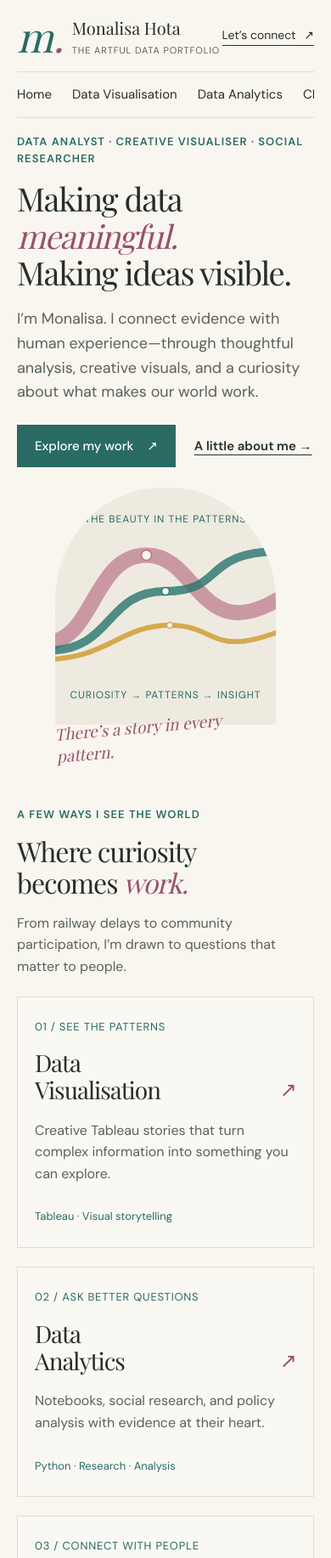
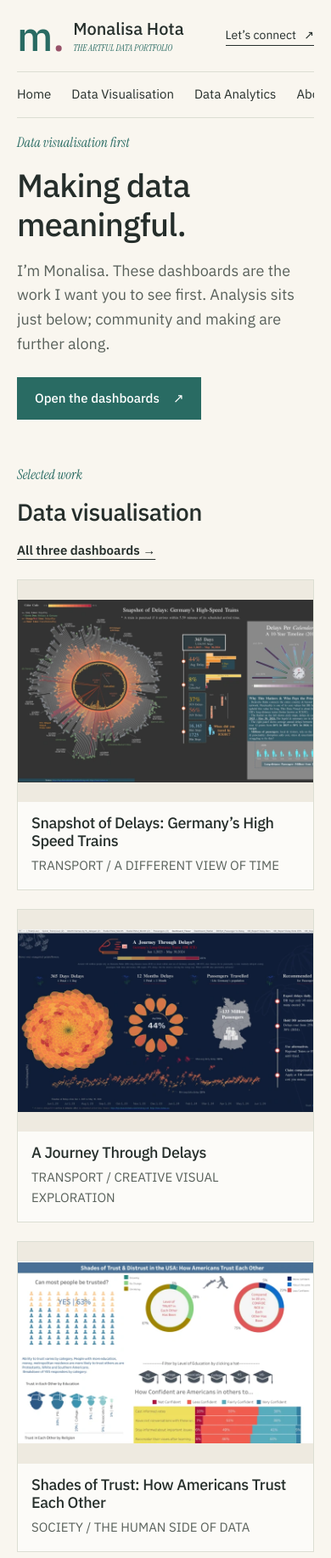
Before and after one commit to ashishkamra/artfuldata, an Astro site: page / in a window 390 px wide. Shown: the top 1834 px of the page at 85% size. Built offline with nearby package versions, Linux system fonts and the light colour scheme; Astro itself is replaced by a stand-in of ours; a web font is replaced by a local one.

Commit message:
feat: lead the portfolio with visualisation
Move CEG and the town survey under analytics, quiet community and woodworking, and replace the display serif with a plain sans.

```diff
--- a/astro.config.mjs
+++ b/astro.config.mjs
@@ -5,4 +5,7 @@ export default defineConfig({
   base: '/artfuldata',
   srcDir: './src/artfuldata',
   trailingSlash: 'always',
+  redirects: {
+    '/ceg': '/artfuldata/analytics/ceg/',
+  },
 });
--- a/src/artfuldata/content/projects.ts
+++ b/src/artfuldata/content/projects.ts
@@ -31,5 +31,4 @@ export const notebooks = [
 export const forthcomingReports = [
   { title: 'Akshara Foundation', label: 'LEARNING LEVELS / 2012–2013', description: 'Cleaned, coded, and analysed qualitative and quantitative student learning data for a randomised control trial using Excel; published an official report.' },
   { title: 'Bachpan Bachao Andolan', label: 'CHILD RIGHTS / 2003–2005', description: 'Monitored and reported on core national projects supporting the emancipation of child and bonded labourers, as Program Officer with the Association for Voluntary Action.' },
-  { title: 'Arlington Town Report', label: 'COMMUNITY RESEARCH / 2024–2026', description: 'Contributed to the annual town survey through survey tool development, data analysis, visualisation, and report writing with the Civic Engagement Group.' },
 ];
--- a/src/artfuldata/layouts/Layout.astro
+++ b/src/artfuldata/layouts/Layout.astro
@@ -3,8 +3,10 @@ import '../styles/global.css';
 const { title, description = 'Monalisa Hota: data analytics, creative data visualisation, and social research. Explore projects that connect evidence with human experience.' } = Astro.props;
 const base = import.meta.env.BASE_URL;
 const url = (path = '') => `${base}${path}`;
-const navigation = [['', 'Home'], ['visualisation/', 'Data Visualisation'], ['analytics/', 'Data Analytics'], ['ceg/', 'CEG Experiment'], ['woodworking/', 'Woodworking'], ['about/', 'About & Contact']];
+const navigation = [['', 'Home'], ['visualisation/', 'Data Visualisation'], ['analytics/', 'Data Analytics'], ['about/', 'About']];
 const current = Astro.url.pathname.replace(/\/$/, '');
+const href = (path: string) => url(path).replace(/\/$/, '');
+const isCurrent = (path: string) => path === '' ? current === href('') : current === href(path) || current.startsWith(`${href(path)}/`);
 ---
 <!doctype html>
 <html lang="en">
@@ -26,9 +28,9 @@ const current = Astro.url.pathname.replace(/\/$/, '');
     <a class="skip-link" href="#main">Skip to content</a>
     <header class="site-header">
       <div class="masthead"><a class="brand" href={url()}><span class="brand-mark" aria-hidden="true">m<span>.</span></span><span>Monalisa Hota<small>THE ARTFUL DATA PORTFOLIO</small></span></a><a class="hello" href="mailto:monalisa.hota@gmail.com">Let’s connect <span aria-hidden="true">↗</span></a></div>
-      <nav aria-label="Main navigation">{navigation.map(([path, label]) => <a href={url(path)} aria-current={current === url(path).replace(/\/$/, '') ? 'page' : undefined}>{label}</a>)}</nav>
+      <nav aria-label="Main navigation">{navigation.map(([path, label]) => <a href={url(path)} aria-current={isCurrent(path) ? 'page' : undefined}>{label}</a>)}</nav>
     </header>
     <main id="main"><slot /></main>
-    <footer><div><span class="eyebrow">GOOD QUESTIONS. THOUGHTFUL ANSWERS.</span><h2>Let’s make something<br /><em>meaningful.</em></h2><a class="text-link" href="mailto:monalisa.hota@gmail.com">monalisa.hota@gmail.com ↗</a></div><div class="footer-links"><a href="https://public.tableau.com/app/profile/lisa.hota/vizzes">Tableau Public ↗</a><a href="https://www.kaggle.com/lisamlh/code">Kaggle ↗</a><a href="https://www.linkedin.com/in/youdontfoolme/">LinkedIn ↗</a><small>Monalisa Hota · Düsseldorf, Germany<br />Data, design & a little curiosity.</small></div></footer>
+    <footer><div><span class="eyebrow">Good questions. Thoughtful answers.</span><h2>Let’s make something meaningful.</h2><a class="text-link" href="mailto:monalisa.hota@gmail.com">monalisa.hota@gmail.com ↗</a></div><div class="footer-links"><a href={url('community/')}>Community</a><a href={url('woodworking/')}>Woodworking</a><a href="https://public.tableau.com/app/profile/lisa.hota/vizzes">Tableau Public ↗</a><a href="https://www.kaggle.com/lisamlh/code">Kaggle ↗</a><a href="https://www.linkedin.com/in/youdontfoolme/">LinkedIn ↗</a><small>Monalisa Hota · Düsseldorf, Germany<br />Data, design & a little curiosity.</small></div></footer>
   </body>
 </html>
--- a/src/artfuldata/pages/about.astro
+++ b/src/artfuldata/pages/about.astro
@@ -15,6 +15,6 @@ const experience = [
   <section><div class="section-heading"><div><p class="eyebrow">WHAT I BRING</p><h2>A connected <em>toolkit.</em></h2></div></div><div class="grid three"><article class="work-card"><p class="eyebrow">DATA & VISUALS</p><h3>From raw data<br />to clear stories.</h3><p>Tableau Public · Python · Pandas · Matplotlib · Seaborn · Excel · MS Office</p></article><article class="work-card"><p class="eyebrow">SOCIAL RESEARCH</p><h3>Methods that start<br />with people.</h3><p>Study design · Survey tools · Qualitative and quantitative research · Data collection, processing, and analysis</p></article><article class="work-card"><p class="eyebrow">CREATIVE PRACTICE</p><h3>Resourceful.<br />Practical. Empathetic.</h3><p>Human-centred design thinking · Prototyping · Iteration · Creative problem-solving</p></article></div></section>
   <section><div class="section-heading"><div><p class="eyebrow">PROFESSIONAL FOUNDATIONS</p><h2>Work that shaped<br /><em>my perspective.</em></h2></div><a class="text-link" href={`${base}documents/monalisa-hota-cv.pdf`}>Full experience in my CV ↗</a></div><div class="experience-list">{experience.map(([date, role, organisation, summary]) => <article><span class="eyebrow">{date}</span><div><h3>{role}</h3><p class="organisation">{organisation}</p><p>{summary}</p></div></article>)}</div></section>
   <section><div class="section-heading"><div><p class="eyebrow">LEARNING, ALWAYS</p><h2>Education & <em>exploration.</em></h2></div></div><div class="education-list"><article><h3>MSc Social Policy and Development</h3><p>London School of Economics and Political Science · 2008–2009</p></article><article><h3>Post-Graduate Certificate in Research Methodology</h3><p>Tata Institute of Social Sciences · 2005–2006</p></article><article><h3>Master of Social Work</h3><p>Nagpur University · Family and Child Welfare · 2000–2002</p></article><article><h3>BSc Home Science</h3><p>Delhi University · Child Welfare · 1997–2000</p></article><article><h3>Google Data Analytics Certificate</h3><p>With capstone project · 2022–2023</p></article><p class="small">Further learning: human-centred design workshops, behavioural economics and mindfulness, creativity and innovation courses, and Toastmasters’ Triple Crown Award.</p></div></section>
-  <section class="banner community"><div><p class="eyebrow">BEYOND THE DESK</p><h2>Making a <em>contribution.</em></h2><p>Civic engagement and town survey work in Arlington (2024–2026). Resource coordination for resettling an Afghan refugee family (2021–2022). Repairing donated watches at an Oxfam shop in Düsseldorf (from September 2026).</p><p>Outside work: learning, carpentry, problem-solving, and skiing.</p><p class="small">Languages: fluent English and Hindi · B2 German · Oriya</p></div><a class="button" href={`${base}ceg/`}>Explore the CEG experiment ↗</a></section>
+  <section class="banner community"><div><p class="eyebrow">BEYOND THE DESK</p><h2>Making a <em>contribution.</em></h2><p>Civic engagement and town survey work in Arlington (2024–2026). Resource coordination for resettling an Afghan refugee family (2021–2022). Repairing donated watches at an Oxfam shop in Düsseldorf (from September 2026).</p><p>Outside work: learning, carpentry, problem-solving, and skiing.</p><p class="small">Languages: fluent English and Hindi · B2 German · Oriya</p></div><a class="button" href={`${base}community/`}>Community work ↗</a></section>
   <section class="contact-section" id="contact"><p class="eyebrow">LET’S CONNECT</p><h2>Have a question?<br /><em>Let’s start a conversation.</em></h2><p>For opportunities, collaborations, or a conversation about data and design.</p><a class="button" href="mailto:monalisa.hota@gmail.com">Email Monalisa ↗</a><a class="text-link" href="https://www.linkedin.com/in/youdontfoolme/">Connect on LinkedIn ↗</a></section>
 </Layout>
--- a/src/artfuldata/pages/index.astro
+++ b/src/artfuldata/pages/index.astro
@@ -1,16 +1,32 @@
 ---
 import Layout from '../layouts/Layout.astro';
-import Art from '../components/Art.astro';
+import { tableauProjects } from '../content/projects';
 const base = import.meta.env.BASE_URL;
 ---
 <Layout title="Data with a human story">
-  <section class="hero home-hero split">
-    <div><p class="eyebrow">DATA ANALYST · CREATIVE VISUALISER · SOCIAL RESEARCHER</p><h1>Making data<br /><em>meaningful.</em><br />Making ideas visible.</h1><p class="lead">I’m Monalisa. I connect evidence with human experience—through thoughtful analysis, creative visuals, and a curiosity about what makes our world work.</p><div class="actions"><a class="button" href={`${base}visualisation/`}>Explore my work <span>↗</span></a><a class="text-link" href={`${base}about/`}>A little about me →</a></div></div>
-    <div class="hero-art"><Art /><span class="handwritten">There’s a story in every pattern.</span></div>
+  <section class="hero home-hero">
+    <p class="eyebrow">Data visualisation first</p>
+    <h1>Making data meaningful.</h1>
+    <p class="lead">I’m Monalisa. These dashboards are the work I want you to see first. Analysis sits just below; community and making are further along.</p>
+    <div class="actions"><a class="button" href={`${base}visualisation/`}>Open the dashboards <span>↗</span></a></div>
   </section>
-  <section><div class="section-heading"><div><p class="eyebrow">A FEW WAYS I SEE THE WORLD</p><h2>Where curiosity<br />becomes <em>work.</em></h2></div><p>From railway delays to community participation, I’m drawn to questions that matter to people.</p></div>
-    <div class="grid portfolio-grid"><a class="work-card" href={`${base}visualisation/`}><span class="index">01 / SEE THE PATTERNS</span><h3>Data<br />Visualisation <span>↗</span></h3><p>Creative Tableau stories that turn complex information into something you can explore.</p><span class="tag">Tableau · Visual storytelling</span></a><a class="work-card" href={`${base}analytics/`}><span class="index">02 / ASK BETTER QUESTIONS</span><h3>Data<br />Analytics <span>↗</span></h3><p>Notebooks, social research, and policy analysis with evidence at their heart.</p><span class="tag">Python · Research · Analysis</span></a><a class="work-card" href={`${base}ceg/`}><span class="index">03 / CONNECT WITH PEOPLE</span><h3>Civic<br />Engagement <span>↗</span></h3><p>An outreach experiment bringing flyer design and analytical thinking together.</p><span class="tag">Design · Experiment · Community</span></a><a class="work-card woodworking-card" href={`${base}woodworking/`}><span class="index">04 / MAKE ROOM FOR IDEAS</span><h3>Creative<br />Woodworking <span>↗</span></h3><p>Self-taught furniture design and inventive storage solutions, built through repurposing, prototyping, and iteration.</p><span class="tag">Design-build · Resourcefulness · Craft</span></a></div>
+  <section>
+    <div class="section-heading"><div><p class="eyebrow">Selected work</p><h2>Data visualisation</h2></div><a class="text-link" href={`${base}visualisation/`}>All three dashboards →</a></div>
+    <div class="grid viz-tiles">{tableauProjects.map((project, index) => <a class="image-tile" href={`${base}visualisation/#project-${index + 1}`}><img src={`${base}images/${project.image}`} alt="" width="1200" height="900" /><span class="tile-copy"><h3>{project.title}</h3><p>{project.category}</p></span></a>)}</div>
   </section>
-  <section class="feature split"><div><p class="eyebrow">FEATURED CASE STUDY / ARLINGTON, MASSACHUSETTS</p><h2>A small flyer.<br />A bigger <em>question.</em></h2><p class="lead">Can creative outreach help more neighbours find their voice in community life?</p><p>Explore the Civic Engagement Group experiment: from an invitation to participate, to the patterns in website visits across three outreach phases.</p><a class="button" href={`${base}ceg/`}>Follow the experiment ↗</a></div><a class="feature-image" href={`${base}ceg/`}><img src={`${base}images/ceg/phase1-before-after.webp`} alt="Spring 2025 outreach chart comparing website activity before and after the campaign" loading="lazy" width="1416" height="483" /><span>DESIGN + DATA + COMMUNITY</span></a></section>
-  <section class="intro-note"><p class="eyebrow">THE PERSON BEHIND THE PORTFOLIO</p><h2>A researcher’s mind.<br /><em>A maker’s imagination.</em></h2><p>My work brings together 7+ years in impact-driven NGOs, social policy research, and a self-directed journey into data and design. Whether I’m exploring a dataset or building a piece of furniture, I learn by questioning, making, and refining.</p><a class="text-link" href={`${base}about/`}>Meet Monalisa →</a></section>
+  <section>
+    <div class="section-heading"><div><p class="eyebrow">In the same practice</p><h2>Data analytics</h2></div><a class="text-link" href={`${base}analytics/`}>All analysis →</a></div>
+    <div class="grid analysis-tiles">
+      <a class="image-tile" href={`${base}analytics/#notebooks`}><span class="tile-copy"><p class="eyebrow">Kaggle</p><h3>Notebooks</h3><p>Cyclistic capstone work and a nutrition diary.</p></span></a>
+      <a class="image-tile" href={`${base}analytics/ceg/`}><img src={`${base}images/ceg/phase1-before-after.webp`} alt="" width="1416" height="483" /><span class="tile-copy"><p class="eyebrow">Case study</p><h3>CEG outreach experiment</h3><p>Flyer design, distribution, and website activity.</p></span></a>
+      <a class="image-tile" href={`${base}analytics/#town-survey`}><img src={`${base}images/town-survey.webp`} alt="" width="680" height="880" /><span class="tile-copy"><p class="eyebrow">Report</p><h3>2025 town survey</h3><p>Survey tool, analysis, visualisation, and the published report.</p></span></a>
+    </div>
+  </section>
+  <section>
+    <div class="section-heading"><div><p class="eyebrow">Elsewhere</p><h2>Also making</h2></div></div>
+    <div class="grid also-row">
+      <a class="quiet-tile" href={`${base}community/`}><h3>Community</h3><p>CEG, the town survey, Oxfam, and other civic work.</p></a>
+      <a class="quiet-tile" href={`${base}woodworking/`}><h3>Woodworking</h3><p>Self-taught furniture and storage, built by prototyping.</p></a>
+    </div>
+  </section>
 </Layout>
--- a/src/artfuldata/pages/sitemap.xml.ts
+++ b/src/artfuldata/pages/sitemap.xml.ts
@@ -1,7 +1,7 @@
 import type { APIRoute } from 'astro';
 
 export const GET: APIRoute = ({ site }) => {
-  const pages = ['', 'visualisation/', 'analytics/', 'ceg/', 'woodworking/', 'about/'];
+  const pages = ['', 'visualisation/', 'analytics/', 'analytics/ceg/', 'community/', 'woodworking/', 'about/'];
   const urls = pages.map(path => `<url><loc>${new URL(`${import.meta.env.BASE_URL}${path}`, site).href}</loc></url>`).join('');
   return new Response(`<?xml version="1.0" encoding="UTF-8"?><urlset xmlns="http://www.sitemaps.org/schemas/sitemap/0.9">${urls}</urlset>`, { headers: { 'Content-Type': 'application/xml' } });
 };
--- a/src/artfuldata/styles/global.css
+++ b/src/artfuldata/styles/global.css
@@ -1,6 +1,6 @@
-@import url('https://fonts.googleapis.com/css2?family=DM+Sans:wght@400;500;600;700&family=Playfair+Display:ital,wght@0,400;0,500;0,600;1,400;1,500&display=swap');
+@import url('https://fonts.googleapis.com/css2?family=IBM+Plex+Sans:wght@400;500;600&family=Instrument+Serif:ital@0;1&display=swap');
 
-:root { --paper: #f9f6ef; --ink: #252e2b; --muted: #59615b; --teal: #296b63; --rose: #985269; --line: #dcded3; --serif: 'Playfair Display', Georgia, serif; --sans: 'DM Sans', Arial, sans-serif; }
+:root { --paper: #f9f6ef; --ink: #252e2b; --muted: #59615b; --teal: #296b63; --rose: #985269; --line: #dcded3; --caption: 'Instrument Serif', Georgia, serif; --sans: 'IBM Plex Sans', Arial, sans-serif; }
 * { box-sizing: border-box; }
 html { scroll-behavior: smooth; scroll-padding-top: 35px; }
 body { margin: 0; background: var(--paper); color: var(--ink); font-family: var(--sans); font-size: 16px; line-height: 1.6; }
@@ -10,20 +10,20 @@ button, summary { cursor: pointer; }
 a, button, summary { -webkit-tap-highlight-color: transparent; }
 :focus-visible { outline: 3px solid var(--rose); outline-offset: 5px; }
 img { max-width: 100%; height: auto; display: block; }
-h1, h2, h3 { font-family: var(--serif); font-weight: 400; line-height: 1.15; margin: 0 0 18px; letter-spacing: -.035em; }
-h1 { font-size: clamp(42px, 4.5vw, 64px); }
-h2 { font-size: clamp(32px, 3.2vw, 44px); }
-h3 { font-size: 29px; }
-em { font-weight: 400; color: var(--rose); }
+h1, h2, h3 { font-family: var(--sans); font-weight: 500; line-height: 1.2; margin: 0 0 18px; letter-spacing: -0.02em; }
+h1 { font-size: clamp(36px, 4vw, 52px); }
+h2 { font-size: clamp(28px, 3vw, 36px); }
+h3 { font-size: 22px; }
+em { font-style: normal; font-weight: 500; color: var(--rose); }
 p { margin: 0 0 16px; }
 small, .small { font-size: 14px; line-height: 1.6; color: var(--muted); }
-.eyebrow { font-size: 13px; font-weight: 600; letter-spacing: .08em; color: var(--teal); line-height: 1.5; text-transform: uppercase; }
+.eyebrow { font-family: var(--caption); font-style: italic; font-size: 16px; font-weight: 400; letter-spacing: 0; color: var(--teal); line-height: 1.4; text-transform: none; }
 .lead { font-size: 19px; line-height: 1.6; color: var(--muted); }
 .site-header, main, footer { width: min(1180px, calc(100% - 100px)); margin: auto; }
 .masthead { display: flex; justify-content: space-between; align-items: center; padding: 20px 0; }
-.brand { display: flex; align-items: center; gap: 15px; text-decoration: none; font-family: var(--serif); font-size: 23px; line-height: 1.4; }
-.brand small { display: block; font: 12px var(--sans); letter-spacing: .08em; padding-top: 5px; }
-.brand-mark { font: italic 58px var(--serif); color: var(--teal); line-height: 1; }
+.brand { display: flex; align-items: center; gap: 15px; text-decoration: none; font-family: var(--sans); font-size: 20px; font-weight: 500; line-height: 1.3; }
+.brand small { display: block; font: italic 14px var(--caption); letter-spacing: 0; padding-top: 2px; color: var(--teal); }
+.brand-mark { font: 500 22px/1 var(--sans); color: var(--teal); }
 .brand-mark span { color: var(--rose); }
 .hello { font-size: 15px; text-decoration: none; border-bottom: 1px solid var(--ink); }
 .hello span { padding-left: 20px; }
@@ -45,7 +45,7 @@ section { padding: 44px 0; }
 .data-art svg { display: block; width: 100%; }
 .art-label, .art-foot { font-size: 12px; letter-spacing: .08em; display: block; text-align: center; color: var(--teal); }
 .art-foot { padding-top: 8px; }
-.handwritten { position: absolute; bottom: 3px; right: 5px; font: italic 19px var(--serif); transform: rotate(-5deg); color: var(--rose); }
+.handwritten { position: absolute; bottom: 3px; right: 5px; font: italic 18px var(--caption); transform: rotate(-5deg); color: var(--rose); }
 .section-heading { display: flex; justify-content: space-between; align-items: end; gap: 32px; margin-bottom: 26px; }
 .section-heading h2 { margin-bottom: 0; }
 .section-heading > p { max-width: 390px; color: var(--muted); font-size: 16px; }
@@ -55,7 +55,7 @@ section { padding: 44px 0; }
 .work-card.woodworking-card { background: #f0e8db; }
 .feature.woodworking-feature { background: #f0e8db; }
 .maker-stat { display: flex; flex-direction: column; align-items: center; text-align: center; padding: 20px; }
-.maker-stat strong { font: 100px/1.2 var(--serif); color: #805e3d; margin: 12px 0; }
+.maker-stat strong { font: 500 72px/1.1 var(--sans); color: #805e3d; margin: 12px 0; }
 .maker-stat > span:not(.eyebrow) { font-size: 18px; }
 .maker-stat p { color: #805e3d; margin: 18px 0 0; }
 .work-card { padding: 24px; border: 1px solid var(--line); text-decoration: none; display: flex; flex-direction: column; align-items: start; background: #ffffff42; }
@@ -89,7 +89,7 @@ footer h2 { font-size: 34px; margin: 12px 0 16px; }
 .project:nth-child(2) .viz-preview { order: 2; }
 .project h2 { font-size: 34px; }
 .project p:not(.eyebrow) { font-size: 16px; color: var(--muted); }
-.project-number { font: 32px var(--serif); color: #9c7e6a; display: block; margin-bottom: 10px; }
+.project-number { font: 500 20px var(--sans); color: #9c7e6a; display: block; margin-bottom: 10px; }
 .viz-preview { background: #eeeae0; padding: 16px; text-decoration: none; }
 .viz-preview img { width: 100%; aspect-ratio: 736 / 454; object-fit: contain; background: white; }
 .viz-preview > span { font-size: 14px; color: var(--teal); display: block; padding-top: 12px; }
@@ -120,21 +120,21 @@ footer h2 { font-size: 34px; margin: 12px 0 16px; }
 .research { border-top: 1px solid var(--line); }
 .report-cover { min-height: 350px; padding: 30px; display: flex; flex-direction: column; align-items: start; justify-content: space-between; border: 8px solid #ffffff45; }
 .report-cover span { font-size: 13px; letter-spacing: .06em; }
-.report-cover strong { font: 56px/1.15 var(--serif); letter-spacing: -.04em; }
-.report-cover .cover-year { font: italic 35px var(--serif); }
+.report-cover strong { font: 500 40px/1.15 var(--sans); letter-spacing: -0.03em; }
+.report-cover .cover-year { font: italic 28px var(--caption); }
 .rose { background: #e8d6d8; color: #633345; }
 .teal { background: #dce6df; color: #235d55; }
 .study-art { background: #efe9dd; padding: 32px; text-align: center; border-radius: 48% 48% 0 0; }
-.study-stat { font: 84px var(--serif); color: var(--rose); margin: 16px 0; }
+.study-stat { font: 500 64px var(--sans); color: var(--rose); margin: 16px 0; }
 .study-stat small { display: block; font: 15px var(--sans); }
-.age-groups { display: flex; justify-content: space-around; border-block: 1px solid #d0cbbb; padding: 16px 0; font: 28px var(--serif); }
+.age-groups { display: flex; justify-content: space-around; border-block: 1px solid #d0cbbb; padding: 16px 0; font: 500 22px var(--sans); }
 .age-groups small { display: block; font: 14px var(--sans); margin-top: 6px; }
 .study-art > p:last-child { font-size: 15px; margin-top: 18px; }
 .case-meta { display: grid; grid-template-columns: 1fr 1fr 1fr; border-block: 1px solid var(--line); padding: 25px 0; gap: 30px; }
 .case-meta p { font-size: 16px; margin: 8px 0 0; }
 .flyer-preview { box-shadow: 0 10px 30px #253b291a; }
 .timeline article { border-top: 1px solid var(--line); padding: 25px 15px 0 0; }
-.phase-dot { border: 1px solid var(--rose); border-radius: 50%; width: 45px; height: 45px; display: grid; place-items: center; color: var(--rose); font: 20px var(--serif); margin-bottom: 16px; }
+.phase-dot { border: 1px solid var(--rose); border-radius: 50%; width: 45px; height: 45px; display: grid; place-items: center; color: var(--rose); font: 500 16px var(--sans); margin-bottom: 16px; }
 .timeline .eyebrow { font-size: 13px; }
 .timeline p { font-size: 16px; color: var(--muted); }
 .evidence { border-top: 1px solid var(--line); }
@@ -148,7 +148,7 @@ figcaption { padding: 18px 22px; }
 figcaption strong { font-size: 17px; font-weight: 600; }
 figcaption p { font-size: 15px; color: var(--muted); margin: 8px 0 0; }
 .finding { display: flex; align-items: center; gap: 28px; background: #e4ede5; padding: 22px; margin: 22px 0; }
-.finding > strong { font: 44px var(--serif); color: var(--teal); white-space: nowrap; }
+.finding > strong { font: 500 36px var(--sans); color: var(--teal); white-space: nowrap; }
 .finding p { font-size: 17px; margin: 0; }
 .finding.amber { background: #f1e5d0; }
 .finding.amber > strong { color: #855b24; }
@@ -158,14 +158,14 @@ figcaption p { font-size: 15px; color: var(--muted); margin: 8px 0 0; }
 .chart-dialog { border: 1px solid var(--line); padding: 25px; width: min(1500px, 95vw); max-width: 95vw; max-height: 90vh; background: var(--paper); color: var(--ink); }
 .chart-dialog::backdrop { background: #182c28c9; }
 .dialog-header { display: flex; align-items: center; justify-content: space-between; gap: 20px; padding-bottom: 20px; }
-.dialog-header h2 { font: 23px var(--serif); margin: 0; }
+.dialog-header h2 { font: 500 20px var(--sans); margin: 0; }
 .close-dialog { border: 1px solid var(--line); padding: 8px 15px; background: white; white-space: nowrap; }
 .dialog-image { overflow: auto; background: white; }
 .dialog-image img { width: 100%; min-width: 1000px; max-width: none; }
 .chart-dialog > p { margin: 15px 0 0; }
 .portrait { margin: 0; padding: 20px; max-width: 380px; justify-self: center; background: #eeebe2; transform: rotate(2deg); }
 .portrait img { width: 100%; border-radius: 45% 45% 3px 3px; }
-.portrait figcaption { padding: 20px 0 0; font: italic 18px var(--serif); color: var(--rose); text-align: center; }
+.portrait figcaption { padding: 20px 0 0; font: italic 18px var(--caption); color: var(--rose); text-align: center; }
 .about-hero { gap: 40px; }
 .about-hero h1 { font-size: clamp(40px, 4vw, 56px); }
 .experience-list article { display: grid; grid-template-columns: 150px 1fr; gap: 30px; padding: 22px 0; border-top: 1px solid var(--line); }
@@ -179,6 +179,20 @@ figcaption p { font-size: 15px; color: var(--muted); margin: 8px 0 0; }
 .education-list > .small { font-size: 14px; margin: 0; align-self: center; }
 .contact-section { text-align: center; padding-top: 0; }
 .contact-section .text-link { margin-left: 25px; }
+.viz-tiles { grid-template-columns: repeat(3, minmax(0, 1fr)); }
+.analysis-tiles { grid-template-columns: repeat(3, minmax(0, 1fr)); }
+.also-row { grid-template-columns: repeat(2, minmax(0, 1fr)); }
+.image-tile, .quiet-tile { display: flex; flex-direction: column; text-decoration: none; border: 1px solid var(--line); background: #fff8; min-width: 0; }
+.image-tile img { width: 100%; aspect-ratio: 4 / 3; object-fit: contain; background: #eeeae0; }
+.tile-copy { padding: 14px 16px 16px; }
+.tile-copy h3 { font-size: 18px; margin-bottom: 6px; }
+.tile-copy p { margin: 0; font-size: 15px; color: var(--muted); }
+.quiet-tile { padding: 18px 20px; background: transparent; }
+.quiet-tile h3 { font-size: 20px; }
+.quiet-tile p { color: var(--muted); font-size: 15px; }
+.image-tile:not(:has(img)) .tile-copy { min-height: 180px; background: #e8ece3; }
+figcaption { font-family: var(--caption); font-style: italic; }
+figcaption strong { font-family: var(--sans); font-style: normal; }
 .skip-link { position: absolute; left: 20px; top: -100px; z-index: 10; padding: 12px; background: var(--ink); color: white; }
 .skip-link:focus { top: 10px; }
 @media (max-width: 1000px) {
@@ -204,7 +218,7 @@ figcaption p { font-size: 15px; color: var(--muted); margin: 8px 0 0; }
   .hello span { padding-left: 6px; }
   .site-header nav { overflow-x: auto; gap: 24px; }
   .site-header nav a { flex-shrink: 0; font-size: 15px; }
-  .split, .three, .portfolio-grid { grid-template-columns: 1fr; }
+  .split, .three, .portfolio-grid, .viz-tiles, .analysis-tiles, .also-row { grid-template-columns: 1fr; }
   section { padding: 30px 0; }
   .split { gap: 24px; }
   .hero { padding: 32px 0; }
```
Also changed, not shown: docs/content-sources.md (+21 -2 lines), src/artfuldata/pages/analytics.astro (+5 -4 lines), src/artfuldata/pages/analytics/ceg.astro (added, +35 -0 lines), src/artfuldata/pages/ceg.astro (deleted, +0 -35 lines), src/artfuldata/pages/community.astro (added, +16 -0 lines), tests/site/portfolio.spec.ts (+10 -3 lines), README.md, public/images/town-survey.webp (added), 3 other files.
